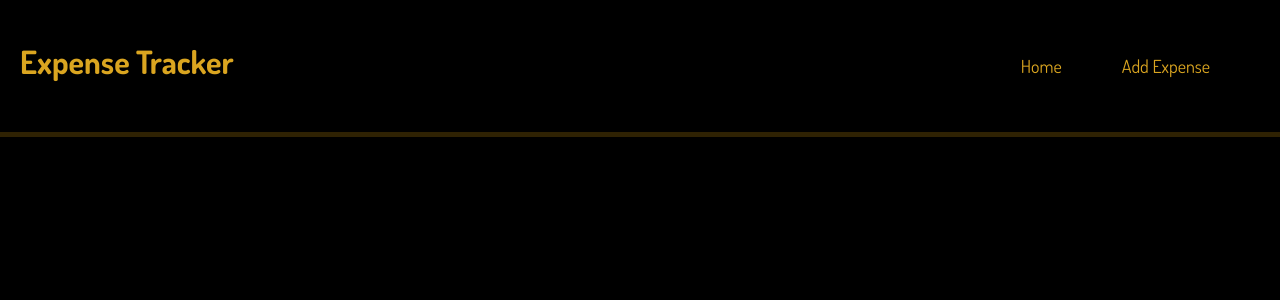
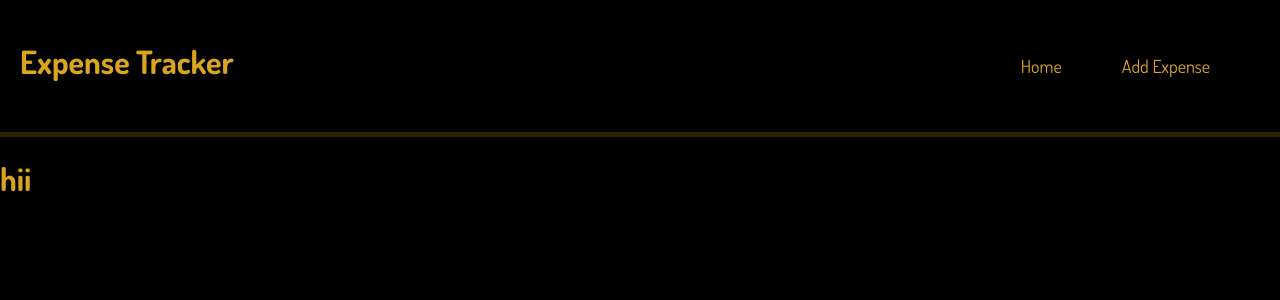
Before and after one commit to ganga-SK/expense-tracker, a React (Create React App) app: page /events/1 in a window 1280 px wide. Shown: the top 300 px of the page. Built offline with nearby package versions, Linux system fonts and the light colour scheme.

Commit message:
made EventDetails file and added route

```diff
--- a/src/App.js
+++ b/src/App.js
@@ -1,5 +1,6 @@
 import Home from "./Home";
 import Navbar from "./Navbar";
+import EventDetails from "./EventDetails";
 import AddExpense from "./AddExpense";
 import {BrowserRouter as Router,Switch,Route} from 'react-router-dom';
 
@@ -13,6 +14,9 @@ function App() {
             <Route exact path='/'>
               <Home />
             </Route>
+            <Route path="/events/:id">
+              <EventDetails/>
+            </Route>
             <Route path="/create" component={AddExpense} />
           </Switch>
         </div>
--- /dev/null
+++ b/src/EventDetails.js
@@ -0,0 +1,9 @@
+const EventDetails = () => {
+    return (
+        <div className="event-details">
+            <h1>hii</h1>
+        </div>
+     );
+}
+
+export default EventDetails;
```
